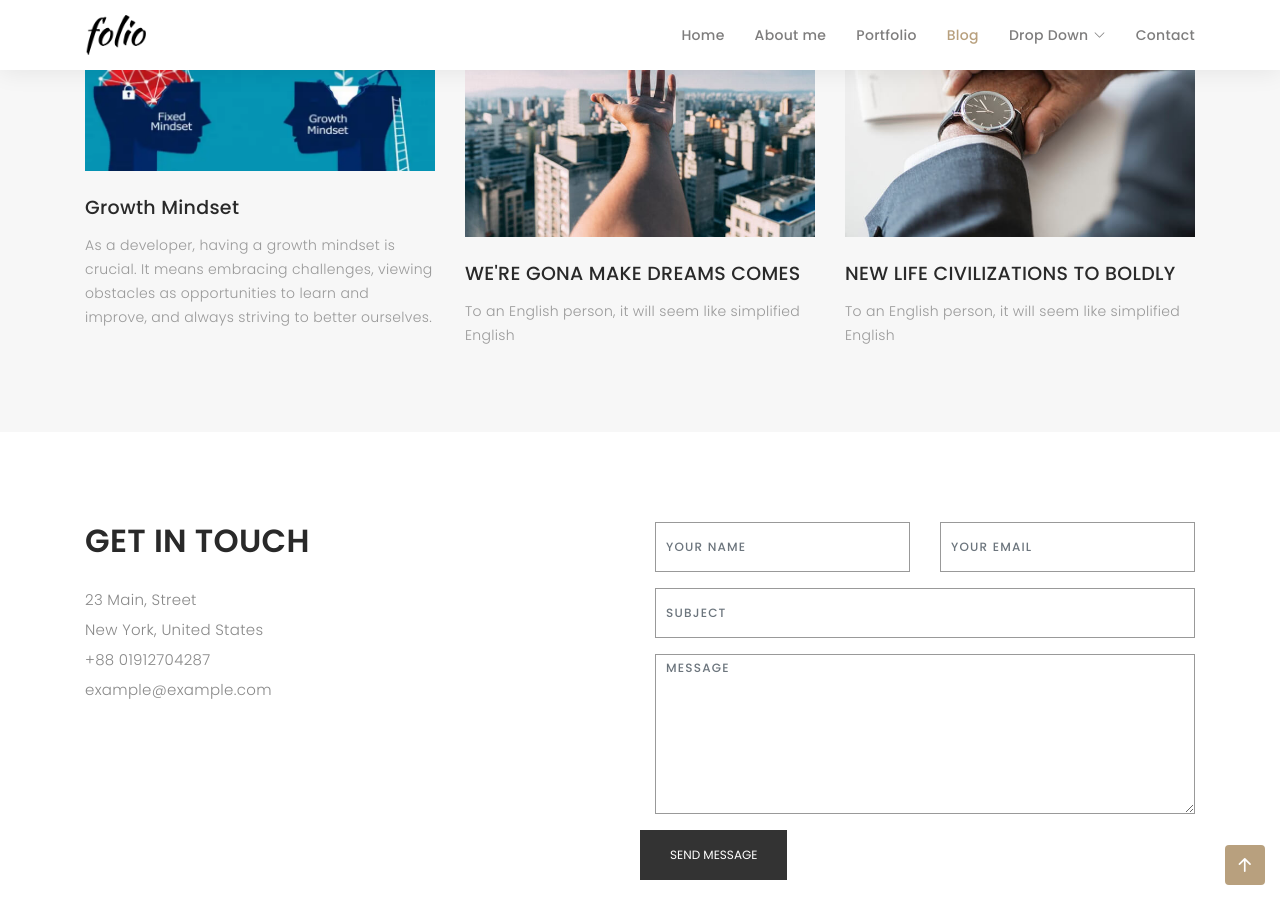
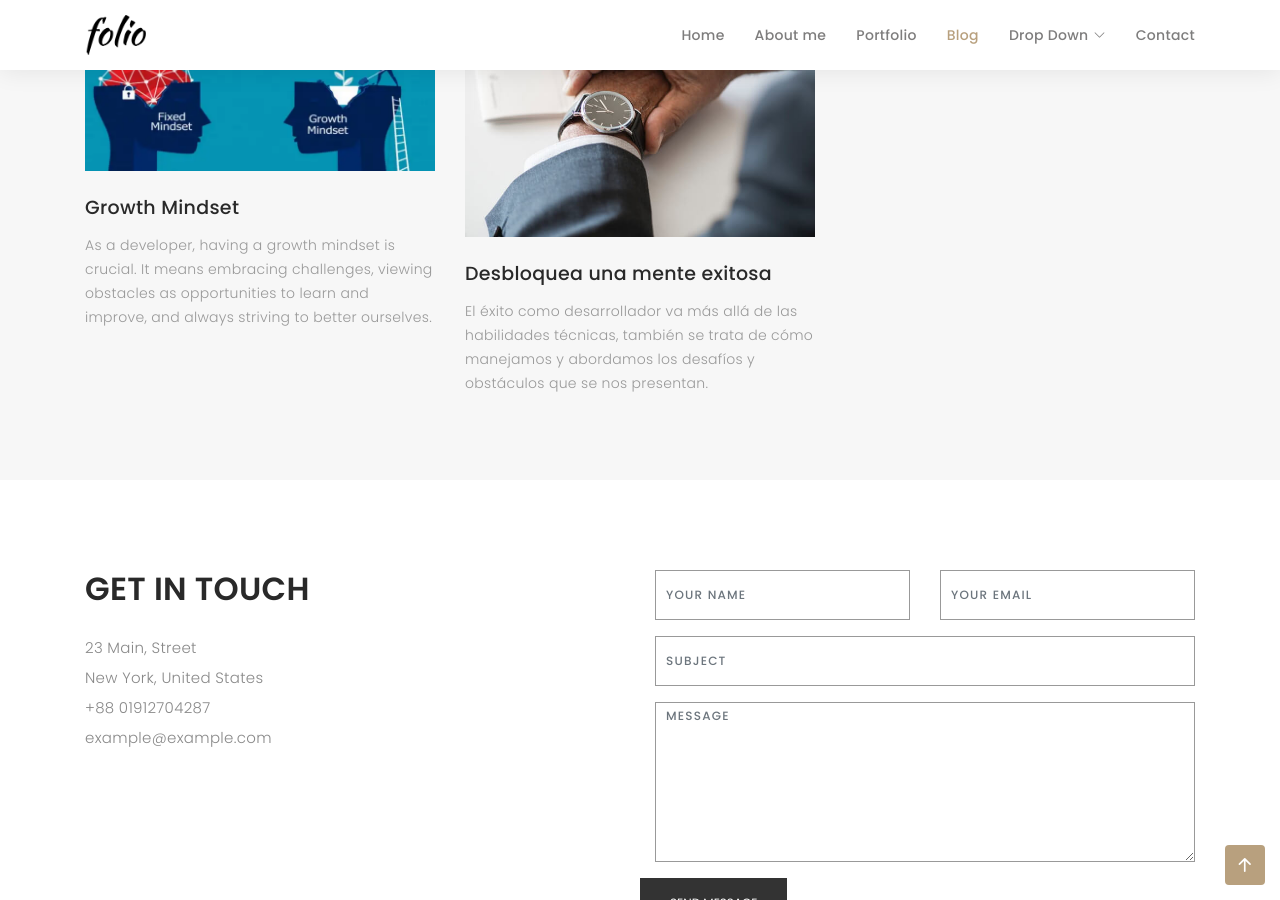
Before and after one commit to wandergithub/portfolio-simple, a Jekyll site: the page built from index.html, in a window 1280 px wide and 900 px high, scrolled down 3282 px. Built offline with Jekyll 4.4.1, drawn with Linux system fonts in a browser that asks for light colours; nearby versions of some CDN libraries; some web fonts are replaced; library files that are not in the unit come from our copies; comment, search, counter and statistics services are not loaded.

Commit message:
Finish Jornal section

```diff
--- a/index.html
+++ b/index.html
@@ -276,11 +276,11 @@
             <div class="col-lg-4 col-md-6">
               <div class="journal-info">
 
-                <a href="./2023/01/17/growth-mindset.html"><img src="assets/img/blog-post-1.webp" class="img-responsive" alt="img"></a>
+                <a href="https://medium.com/@wandergonzalez0/growth-mindset-4c74fe20bbd0"><img src="assets/img/blog-post-1.webp" class="img-responsive" alt="img"></a>
 
                 <div class="journal-txt">
 
-                  <h4><a href="./2023/01/17/growth-mindset.html">Growth Mindset</a></h4>
+                  <h4><a href="https://medium.com/@wandergonzalez0/growth-mindset-4c74fe20bbd0">Growth Mindset</a></h4>
                   <p class="separator">As a developer, having a growth mindset is crucial. It means embracing
                     challenges, viewing obstacles as opportunities to learn and improve, and always striving to better
                     ourselves.
@@ -290,7 +290,7 @@
 
               </div>
             </div>
-
+<!--
             <div class="col-lg-4 col-md-6">
               <div class="journal-info">
 
@@ -305,17 +305,17 @@
                 </div>
 
               </div>
-            </div>
+            </div> -->
 
             <div class="col-lg-4 col-md-6">
               <div class="journal-info">
 
-                <a href="blog-single.html"><img src="assets/img/blog-post-3.jpg" class="img-responsive" alt="img"></a>
+                <a href="https://medium.com/@wandergonzalez0/desbloquea-una-mente-exitosa-242194eb129d"><img src="assets/img/blog-post-3.jpg" class="img-responsive" alt="img"></a>
 
                 <div class="journal-txt">
 
-                  <h4><a href="blog-single.html">NEW LIFE CIVILIZATIONS TO BOLDLY</a></h4>
-                  <p class="separator">To an English person, it will seem like simplified English
+                  <h4><a href="https://medium.com/@wandergonzalez0/desbloquea-una-mente-exitosa-242194eb129d">Desbloquea una mente exitosa</a></h4>
+                  <p class="separator">El éxito como desarrollador va más allá de las habilidades técnicas, también se trata de cómo manejamos y abordamos los desafíos y obstáculos que se nos presentan.
                   </p>
 
                 </div>
```
Also changed, not shown: project_details1.html (renamed from projects/project_details1.html), project_details2.html (renamed from projects/project_details2.html), project_details3.html (renamed from projects/project_details3.html), project_details4.html (renamed from projects/project_details4.html), project_details5.html (renamed from projects/project_details5.html), project_details6.html (renamed from projects/project_details6.html).
